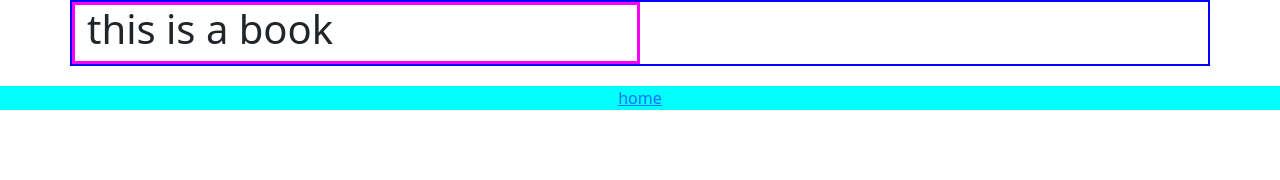
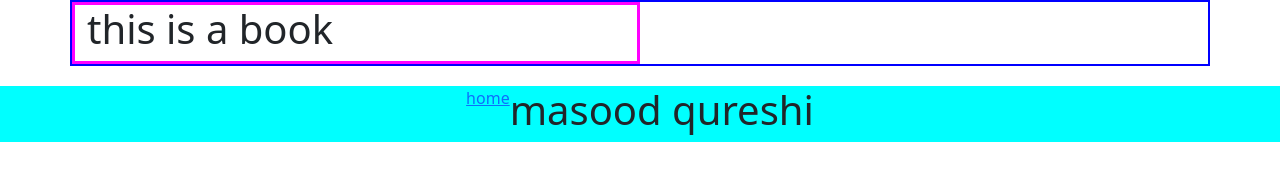
Before and after one commit to muhammadmasoodqureshi/colum, a plain HTML site: page index.html in a window 1280 px wide. Drawn offline with nearby package versions, Linux system fonts and the light colour scheme.

Commit message:
Update index.html

```diff
--- a/index.html
+++ b/index.html
@@ -37,6 +37,7 @@
     </div>
     <div class="monday">
                 <a href="">home</a>
+                <h1>masood qureshi</h1>
             </div>
 </body>
 
```
